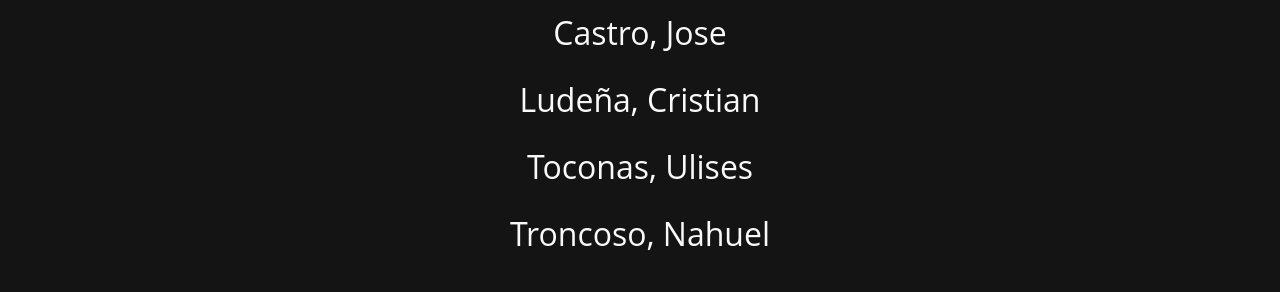
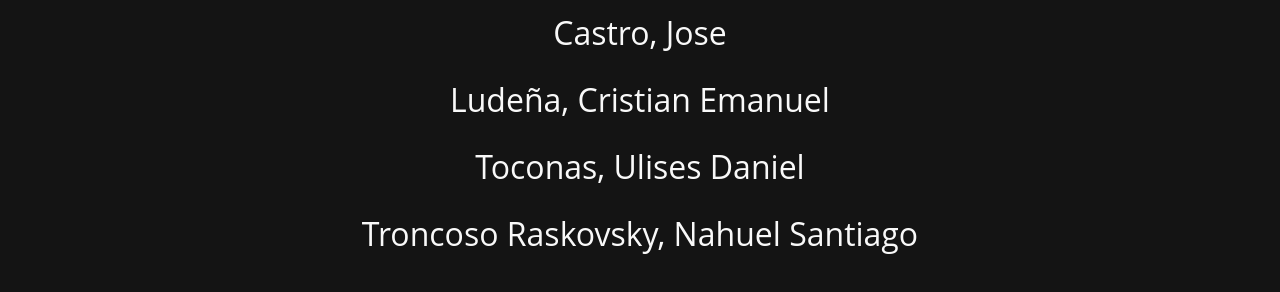
Before and after one commit to Josepheum/Proyecto01JSGrupo3, a plain HTML site: page public/acercaDe.html in a window 1280 px wide. Shown: the part 266-558 px from the top of the page. Drawn offline with Linux system fonts and the light colour scheme.

Commit message:
Se actualizo los nombres de los integrantes

```diff
--- a/public/acercaDe.html
+++ b/public/acercaDe.html
@@ -26,9 +26,9 @@
                 <h2 class="about-title">Integrantes del grupo: </h2>
                 <ul>
                     <li class="name">Castro, Jose</li>
-                    <li class="name">Ludeña, Cristian</li>
-                    <li class="name">Toconas, Ulises</li>
-                    <li class="name">Troncoso, Nahuel</li>
+                    <li class="name">Ludeña, Cristian Emanuel</li>
+                    <li class="name">Toconas, Ulises Daniel</li>
+                    <li class="name">Troncoso Raskovsky, Nahuel Santiago</li>
                 </ul>
             </div>
         </section>
```
